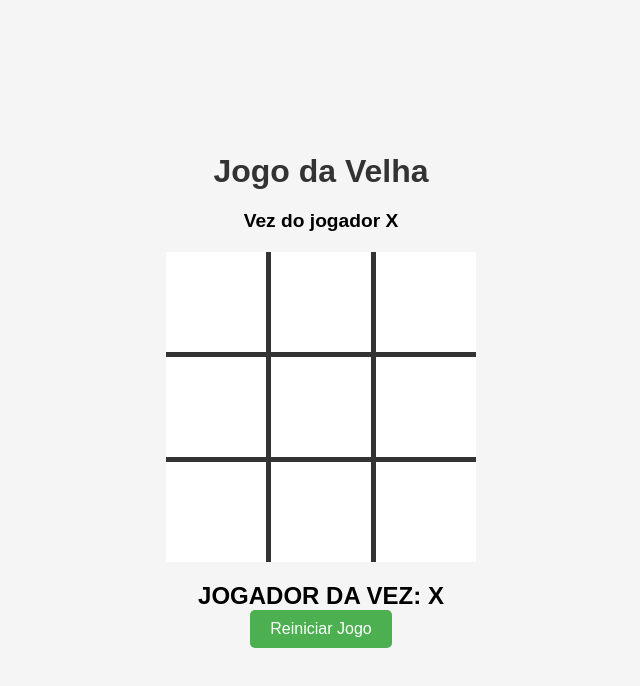
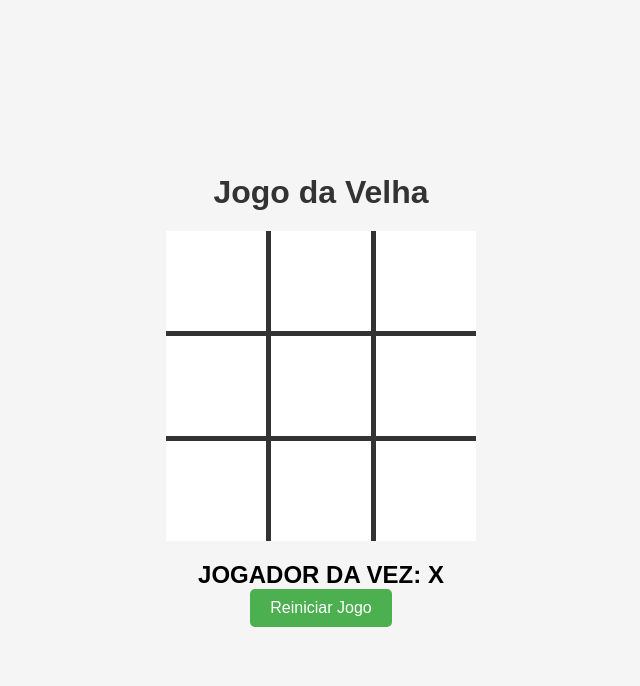
Before and after one commit to JulioCsar0/ticTacToe, a plain HTML site: page index.html in a window 1280 px wide. Shown: the whole page, without its empty margins (319-959 px from the left). Drawn offline with Linux system fonts and the light colour scheme.

Commit message:
Update index.html

```diff
--- a/index.html
+++ b/index.html
@@ -11,7 +11,6 @@
         <h1>Jogo da Velha</h1>
 
         <div class="jogo">
-            <div class="status" id="status">Vez do jogador X</div>
 
             <div class="tabuleiro" id="tabuleiro">
                 <div class="celula" data-index="1"></div>
```
